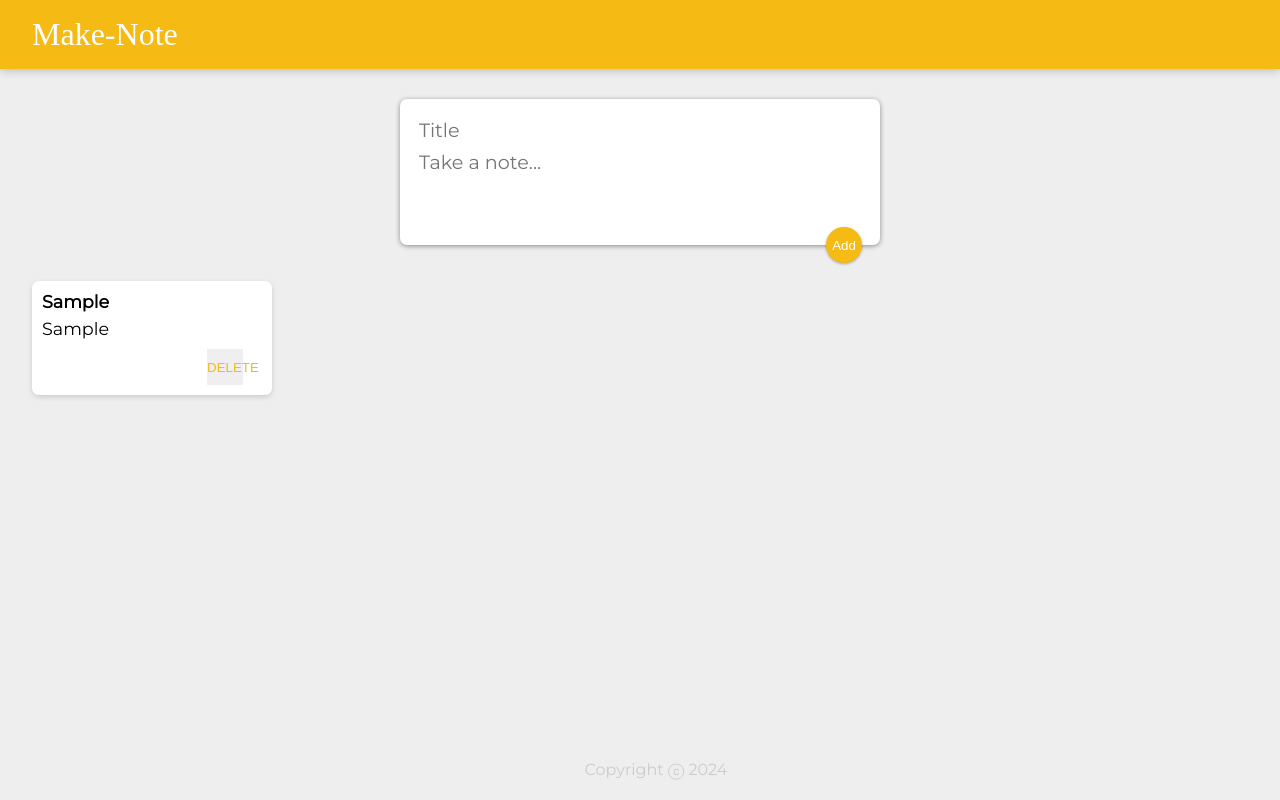
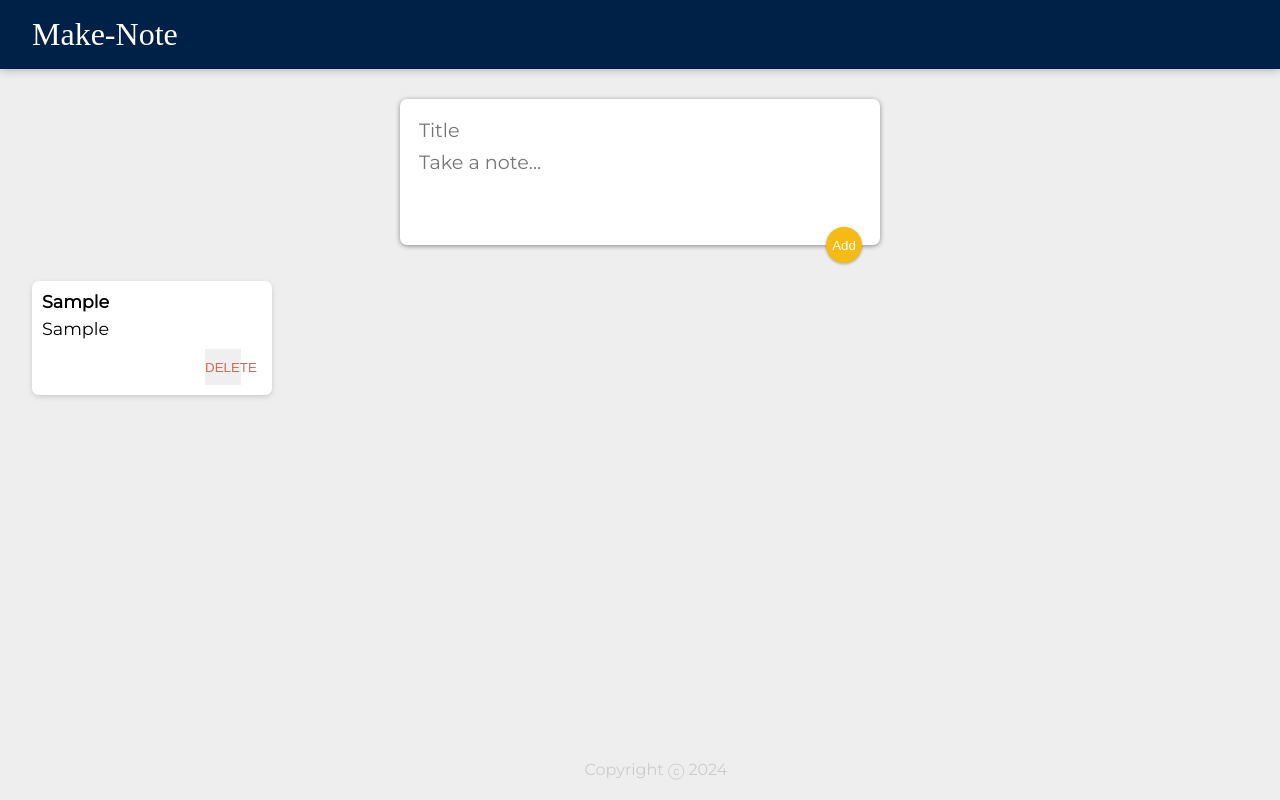
Before and after one commit to Istiak07/NOTE-MAKING-USING-vite-react, a React (Vite) app: page / in a window 1280 px wide. Both pictures are taken after typing "Sample", "Sample" into the empty fields and a click on the button "Add". Built offline with nearby package versions, Linux system fonts and the light colour scheme; a web font is replaced by a local one.

Commit message:
Update styles.css

```diff
--- a/public/styles.css
+++ b/public/styles.css
@@ -12,7 +12,7 @@ body {
 }
 
 header {
-  background-color: #f5ba13;
+  background-color: #002147;
   margin: auto -16px;
   padding: 16px 32px;
   box-shadow: 0 0 10px 0 rgba(0, 0, 0, 0.3);
@@ -58,8 +58,8 @@ footer p {
 .note button {
   position: relative;
   float: right;
-  margin-right: 19px;
-  color: #f5ba13;
+  margin-right: 21px;
+  color: #cc6c5c;
   border: none;
   width: 36px;
   height: 36px;
```
